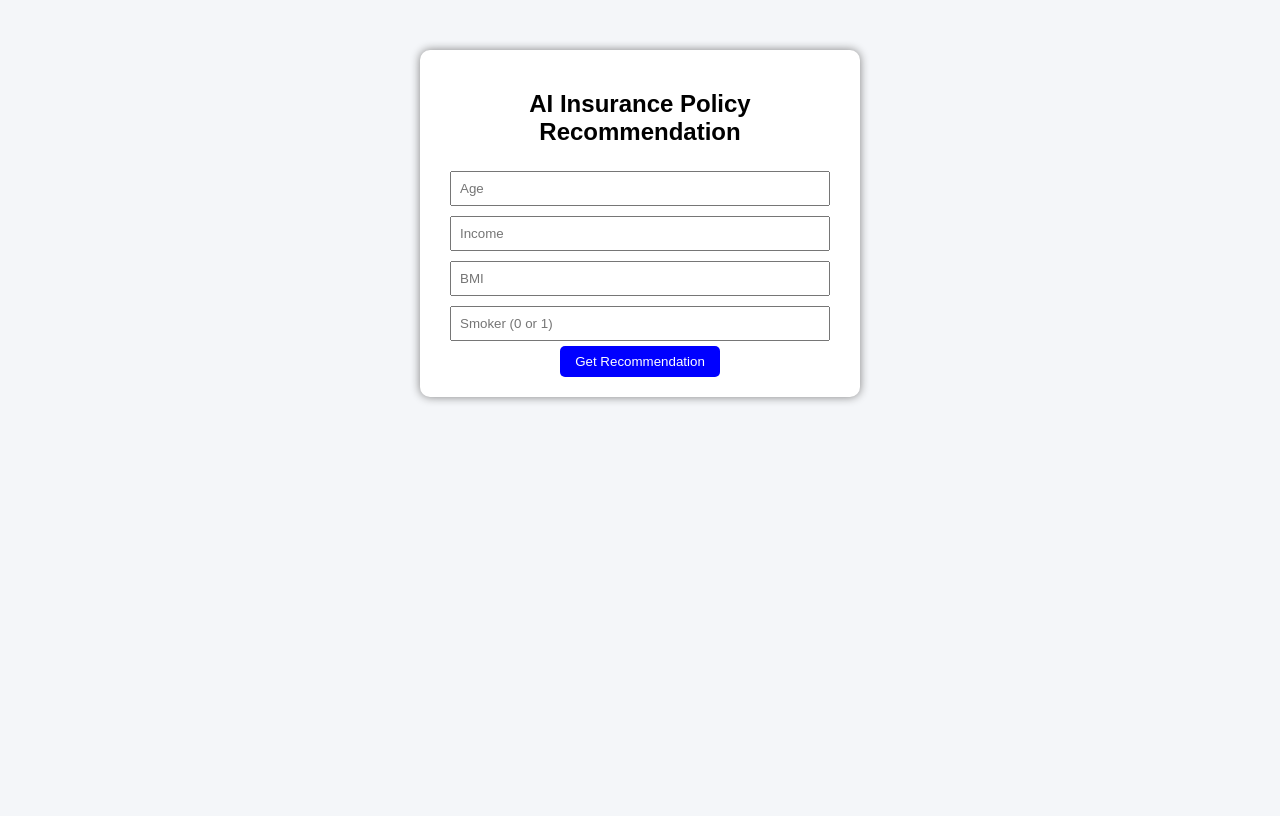
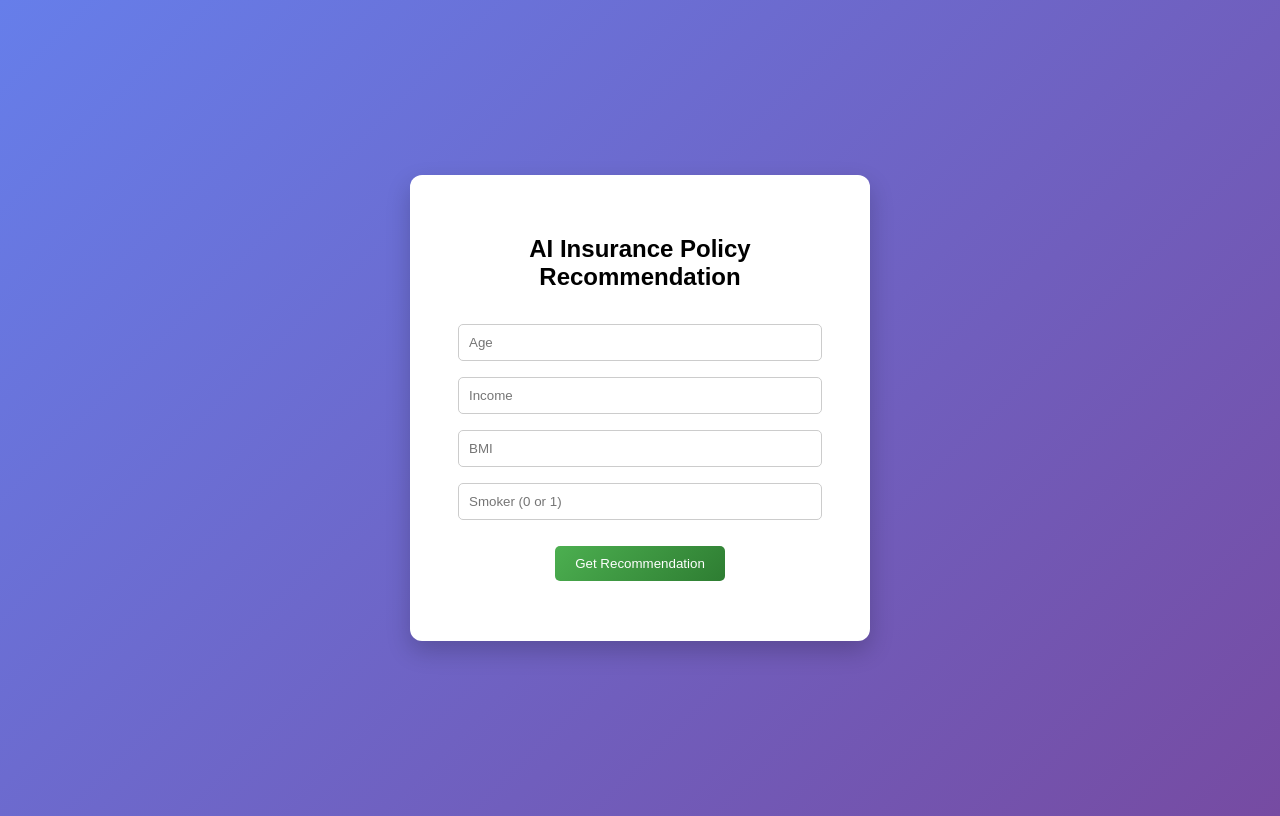
Before and after one commit to Er-Devanshi/Mini_Project, a Flask app: page / in a window 1280 px wide. Before the commit the page ends 403 px from the top, so only its background shows below. Run offline with Flask 3, Linux system fonts and the light colour scheme; parts of the project's set-up code (start-up, migrations or seed data) failed here and were passed over.

Commit message:
Added input validation, error handling and improved UI

```diff
--- a/app.py
+++ b/app.py
@@ -1,4 +1,4 @@
-from flask import Flask, render_template, request
+from flask import Flask, render_template, request, jsonify
 import joblib
 import numpy as np
 
@@ -37,6 +37,49 @@ def home():
                                risk_percent=risk_percent)
 
     return render_template("index.html")
+# API endpoint for prediction
+@app.route("/api/predict", methods=["POST"])
+def api_predict():
+
+    data = request.get_json()
+
+    age = data["age"]
+    income = data["income"]
+    bmi = data["bmi"]
+    smoker = data["smoker"]
+
+    # Validation
+    if age < 18 or age > 100:
+        return jsonify({"error": "Age must be between 18 and 100"}), 400
+
+    if bmi < 10 or bmi > 50:
+        return jsonify({"error": "BMI must be between 10 and 50"}), 400
+
+    if smoker not in [0,1]:
+        return jsonify({"error": "Smoker must be 0 or 1"}), 400
+
+    input_data = np.array([[age, income, bmi, smoker]])
+
+    risk_score = model.predict(input_data)[0]
+
+    if risk_score < 20000:
+        policy = "Basic Health Insurance Plan"
+        explanation = "Your profile shows low health risk based on age, BMI, and smoking habits."
+
+    elif risk_score < 50000:
+        policy = "Standard Health Insurance Plan"
+        explanation = "Your profile indicates moderate health risk."
+
+    else:
+        policy = "Premium Comprehensive Plan"
+        explanation = "Your profile shows higher health risk, so a comprehensive plan is recommended."
+
+    return jsonify({
+        "recommended_policy": policy,
+        "risk_score": int(risk_score),
+        "explanation": explanation
+    })
+
 
 import os
 
--- a/templates/index.html
+++ b/templates/index.html
@@ -1,34 +1,169 @@
 <!DOCTYPE html>
 <html>
 <head>
-    <title>AI Insurance Recommendation</title>
-    <style>
-        body { font-family: Arial; background-color: #f4f6f9; text-align: center; }
-        .box { background: white; padding: 20px; width: 400px; margin: auto; margin-top: 50px; border-radius: 10px; box-shadow: 0 0 10px gray; }
-        input { margin: 5px; padding: 8px; width: 90%; }
-        button { padding: 8px 15px; background: blue; color: white; border: none; border-radius: 5px; }
-        h3 { color: green; }
-    </style>
+<title>AI Insurance Policy Recommendation</title>
+
+<style>
+
+body{
+    font-family: Arial, sans-serif;
+    background: linear-gradient(135deg,#667eea,#764ba2);
+    height:100vh;
+    display:flex;
+    justify-content:center;
+    align-items:center;
+}
+
+.box{
+    background:white;
+    padding:40px;
+    width:380px;
+    border-radius:12px;
+    text-align:center;
+    box-shadow:0 10px 25px rgba(0,0,0,0.2);
+}
+
+h2{
+    margin-bottom:25px;
+}
+
+input{
+    width:90%;
+    padding:10px;
+    margin:8px;
+    border-radius:5px;
+    border:1px solid #ccc;
+}
+
+button{
+    padding:10px 20px;
+    background:linear-gradient(135deg,#4CAF50,#2E7D32);
+    color:white;
+    border:none;
+    border-radius:5px;
+    cursor:pointer;
+}
+
+button:hover{
+    opacity:0.9;
+}
+
+#result{
+    margin-top:20px;
+}
+
+.explanation-box{
+    background:#f5f5f5;
+    padding:10px;
+    border-radius:6px;
+    margin-top:10px;
+}
+
+.error{
+    color:red;
+    font-weight:bold;
+}
+
+</style>
+
 </head>
+
 <body>
 
 <div class="box">
-    <h2>AI Insurance Policy Recommendation</h2>
 
-    <form method="POST">
-        <input type="number" name="age" placeholder="Age" required><br>
-        <input type="number" name="income" placeholder="Income" required><br>
-        <input type="number" step="0.1" name="bmi" placeholder="BMI" required><br>
-        <input type="number" name="smoker" placeholder="Smoker (0 or 1)" required><br>
-        <button type="submit">Get Recommendation</button>
-    </form>
+<h2>AI Insurance Policy Recommendation</h2>
 
-    {% if policy %}
-        <h3>Recommended Policy: {{ policy }}</h3>
-        <p>Predicted Claim Risk: ₹{{ risk_score }}</p>
-        <p>Risk Percentage: {{ risk_percent }}%</p>
-    {% endif %}
+<form id="insuranceForm">
+
+<input type="number" name="age" placeholder="Age" required>
+
+<input type="number" name="income" placeholder="Income" required>
+
+<input type="number" name="bmi" placeholder="BMI" required>
+
+<input type="number" name="smoker" placeholder="Smoker (0 or 1)" required>
+
+<br><br>
+
+<button type="submit">Get Recommendation</button>
+
+</form>
+
+<div id="result"></div>
+
 </div>
+
+<script>
+
+document.getElementById("insuranceForm").addEventListener("submit", function(e){
+
+e.preventDefault();
+
+const age = document.querySelector("input[name='age']").value;
+const income = document.querySelector("input[name='income']").value;
+const bmi = document.querySelector("input[name='bmi']").value;
+const smoker = document.querySelector("input[name='smoker']").value;
+
+fetch("/api/predict",{
+
+method:"POST",
+
+headers:{
+"Content-Type":"application/json"
+},
+
+body:JSON.stringify({
+age:parseInt(age),
+income:parseInt(income),
+bmi:parseFloat(bmi),
+smoker:parseInt(smoker)
+})
+
+})
+
+.then(response => response.json())
+
+.then(data =>{
+
+// Handle backend validation error
+if(data.error){
+
+document.getElementById("result").innerHTML = `
+<p class="error">⚠ ${data.error}</p>
+`;
+
+return;
+
+}
+
+document.getElementById("result").innerHTML = `
+
+<h3 style="color:green;">
+Recommended Policy: ${data.recommended_policy}
+</h3>
+
+<p><strong>Risk Score:</strong> ₹${data.risk_score}</p>
+
+<div class="explanation-box">
+<strong>Explanation:</strong> ${data.explanation}
+</div>
+
+`;
+
+})
+
+.catch(error =>{
+
+document.getElementById("result").innerHTML = `
+<p class="error">Server Error. Please try again.</p>
+`;
+
+});
+
+});
+
+</script>
 
 </body>
 </html>
```
